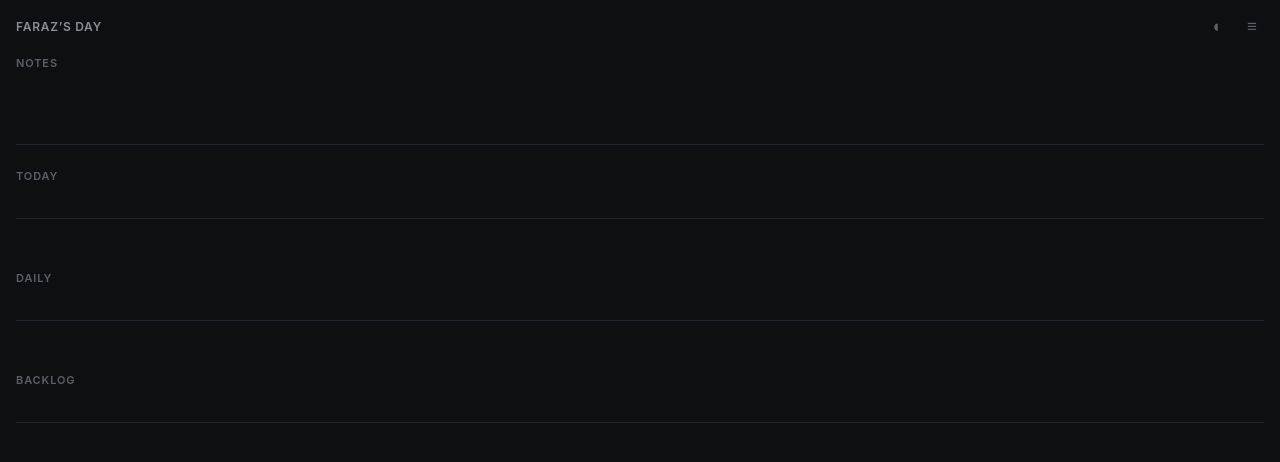
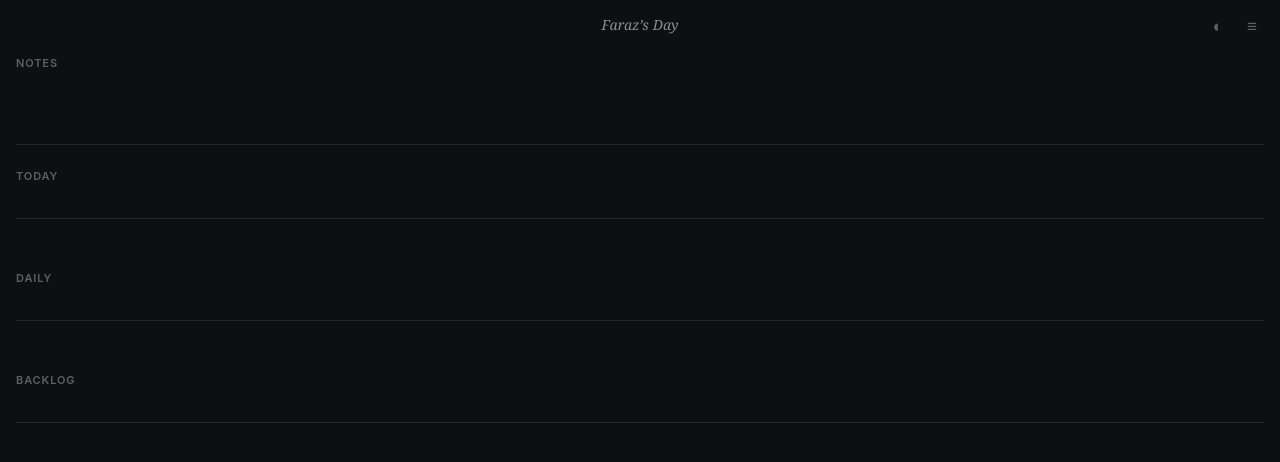
Before and after one commit to faraz-35/dayapp, a React (Vite) app: page / in a window 1280 px wide. Shown: the top 462 px of the page. Built offline with nearby package versions, Linux system fonts and the light colour scheme.

Commit message:
Keep priority bangs + project label visible on row hover

```diff
--- a/src/index.css
+++ b/src/index.css
@@ -59,6 +59,7 @@ button {
 /* ---- Header ------------------------------------------------------------ */
 
 .header {
+  position: relative;                   /* owns the absolutely centered masthead */
   display: flex;
   align-items: center;
   justify-content: space-between;
@@ -67,13 +68,28 @@ button {
 }
 .header button { -webkit-app-region: no-drag; }
 
+/* The masthead — brand on the list view, "Journal" in the journal. Truly
+   centered over the header (not flex-centered, which the varying right-side
+   controls would offset). The one serif surface in the app: New York (ui-serif)
+   italic, falling back to Didot/Georgia on systems without it. */
 .title {
-  font-size: 12px;
-  font-weight: 600;
-  letter-spacing: 0.06em;
-  text-transform: uppercase;
+  position: absolute;
+  left: 50%;
+  top: 50%;
+  transform: translate(-50%, -50%);
+  font-family: ui-serif, "New York", Didot, Georgia, serif;
+  font-style: italic;
+  font-size: 14px;
+  font-weight: 500;
+  letter-spacing: 0.01em;
   color: var(--text-dim);
+  white-space: nowrap;
+  transition: opacity 0.12s ease;
 }
+
+/* Fades out while a timer runs, so the right-side timer chip (task names up
+   to 120px wide) never collides with it on a 480px window. */
+.title-yields { opacity: 0; }
 
 .header-right {
   display: flex;
@@ -455,7 +471,7 @@ button {
 .journal-row .journal-text { color: var(--text); }
 
 /* Journal toolbar. Borderless uppercase segments — the same language as
-   .section-name / .title — so the filter reads as chrome, not a foreign
+   .section-name — so the filter reads as chrome, not a foreign
    widget. Active = accent text + a thin underline; nothing is filled. */
 .filter-bar {
   display: flex;
@@ -647,18 +663,20 @@ button {
 .menu-input::placeholder { color: var(--text-faint); }
 
 /* Right-aligned row metadata. Pushed to the far edge (margin-left:auto) so the
-   project name + reminder sit flush right. On hover this fades out so the row's
-   action buttons take its place — resting state shows metadata, hover reveals
-   actions (the existing reveal-on-hover pattern). */
+   project name + reminder sit flush right. Priority + project label stay
+   visible on hover — they're the row's identity, wanted while its actions are
+   on screen — while time / reminder / hidden-status fade so the buttons take
+   their place. Everything is opacity-only with reserved slots, so nothing
+   reflows on hover. */
 .item-meta {
   display: flex;
   align-items: center;
   gap: 8px;
   margin-left: auto;
   flex-shrink: 0;
-  transition: opacity 0.08s ease;
 }
-.item:hover .item-meta { opacity: 0; }
+.item-meta :is(.time-label, .reminder-chip, .hidden-chip) { transition: opacity 0.08s ease; }
+.item:hover .item-meta :is(.time-label, .reminder-chip, .hidden-chip) { opacity: 0; }
 
 /* Priority bangs (!, !!, !!!) — the row's urgency tier, set via !1/!2/!3
    tokens in the text. Brighter = more urgent; the Backlog is sorted by it. */
```
Also changed, not shown: src/components/ItemRow.tsx (+5 -3 lines), 2 other files (tests, documents, lock files or other folders).
